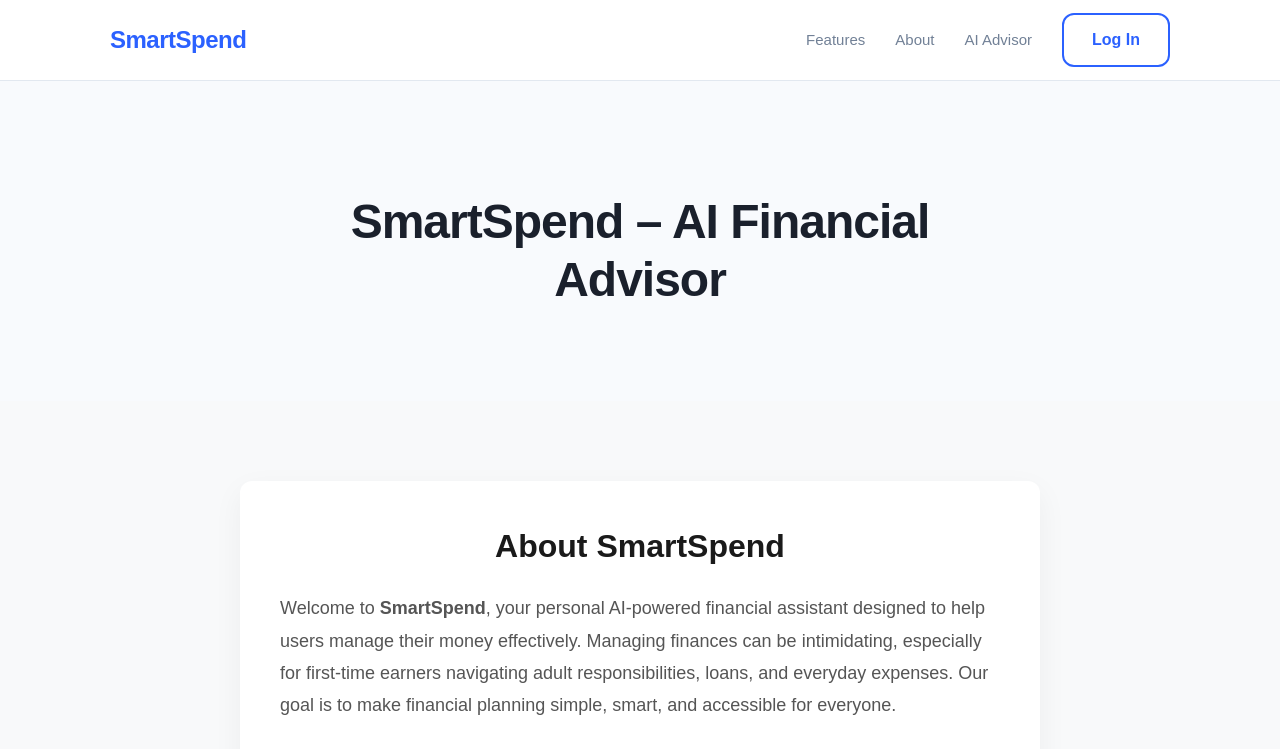
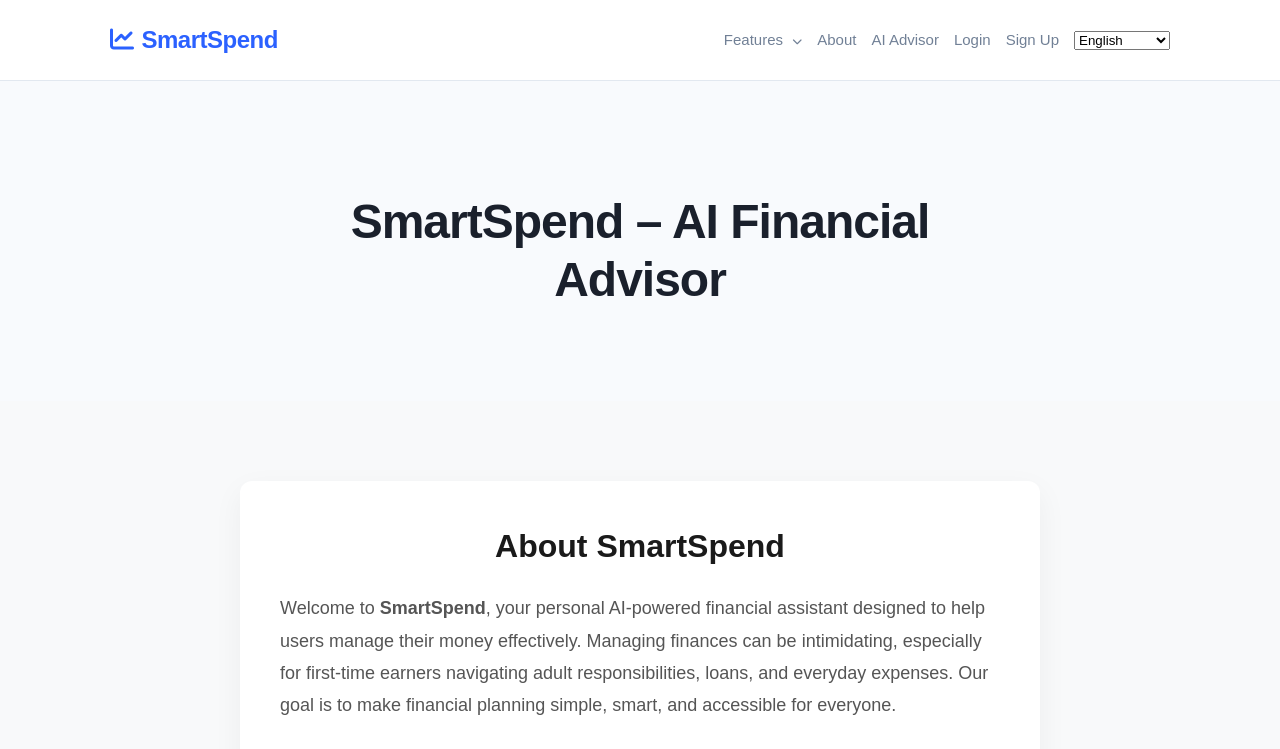
Before and after one commit to John-tech8/-SmartSpend-ai, a website: page frontend/about.html in a window 1280 px wide. Shown: the top 749 px of the page. Drawn offline with Linux system fonts and the light colour scheme.

Commit message:
feat:debugged symbol error inside the about and changed the places of language

```diff
--- a/frontend/about.html
+++ b/frontend/about.html
@@ -8,6 +8,8 @@
     <link rel="stylesheet" href="css/main.css">
     <link rel="stylesheet" href="css/components.css">
     <link rel="stylesheet" href="css/animations.css">
+    <!-- FontAwesome for Icons -->
+    <link rel="stylesheet" href="https://cdnjs.cloudflare.com/ajax/libs/font-awesome/6.4.0/css/all.min.css">
     <style>
         .about-section {
             padding: 80px 20px;
@@ -44,12 +46,27 @@
     <!-- Navigation -->
     <header class="navbar">
         <div class="container">
-            <a href="index.html" class="logo">SmartSpend</a>
-            <nav class="nav-links">
-                <a href="index.html#features">Features</a>
-                <a href="about.html">About</a>
-                <a href="aiagent.html">AI Advisor</a>
-                <a href="#" class="btn btn-outline">Log In</a>
+            <a href="index.html" class="logo"><i class="fas fa-chart-line" style="margin-right: 8px;"></i>SmartSpend</a>
+            <nav class="nav-links" style="display: flex; align-items: center; gap: 15px;">
+                <div class="dropdown">
+                    <a href="index.html#features" class="dropbtn" data-i18n="nav.features">Features <i
+                            class="fas fa-chevron-down" style="font-size: 10px; margin-left: 5px;"></i></a>
+                    <div class="dropdown-content">
+                        <a href="expenses.html">Expense Analysis</a>
+                        <a href="dashboard.html">Financial Health Score</a>
+                        <a href="goals.html">Goal Tracker</a>
+                        <a href="monthlyreport.html">Monthly Report</a>
+                    </div>
+                </div>
+                <a href="about.html" data-i18n="nav.about">About</a>
+                <a href="aiagent.html" data-i18n="nav.advisor">AI Advisor</a>
+                <a href="login.html" class="nav-btn" data-i18n="nav.login">Login</a>
+                <a href="signup.html" class="nav-btn primary" data-i18n="nav.signup">Sign Up</a>
+                <select id="languageSelector" class="lang-select">
+                    <option value="en">English</option>
+                    <option value="hi">हिंदी (Hindi)</option>
+                    <option value="ta">தமிழ் (Tamil)</option>
+                </select>
             </nav>
         </div>
     </header>
```
